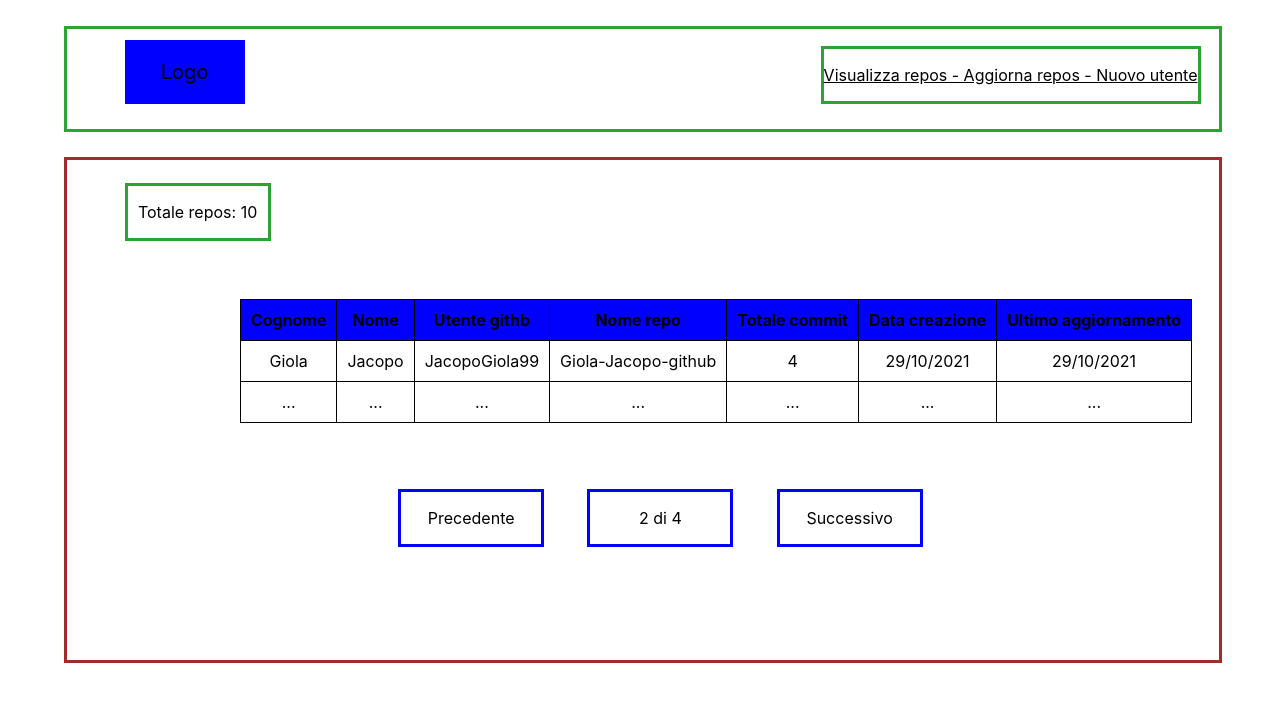
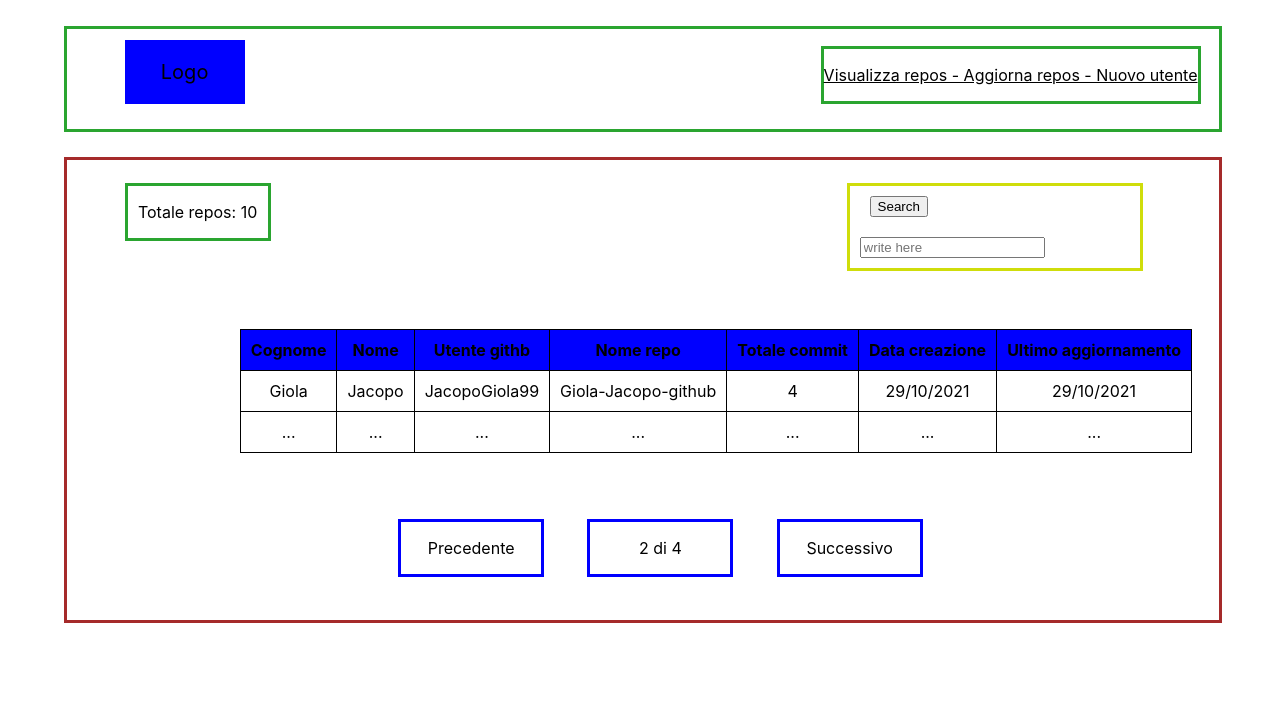
Before and after one commit to JacopoGiola99/giola-jacopo-github, a React (Create React App) app: page / in a window 1280 px wide. Shown: the top 702 px of the page. Built offline with nearby package versions, Linux system fonts and the light colour scheme.

Commit message:
Wireframe–Step 5

```diff
--- a/src/components/content/content.css
+++ b/src/components/content/content.css
@@ -3,7 +3,7 @@
     border-width: 3px;
     border-color: brown;
     width: 90%;
-    height: 500px;
+    height: fit-content;
     margin-top: 2%;
     margin-bottom: 2%;
     margin-left: 5%;
--- a/src/components/content/content.js
+++ b/src/components/content/content.js
@@ -2,11 +2,13 @@ import './content.css';
 import Totrepos from '../totrepos/totrepos';
 import Nav from '../nav/nav';
 import Table from '../table/table';
+import Search from '../search/search';
 
 const Content = () => {
     return (
         <div className='content'>
             <Totrepos />
+            <Search />
             <Table />
             <Nav />
         </div>
--- a/src/components/nav/nav.css
+++ b/src/components/nav/nav.css
@@ -4,10 +4,11 @@
     border-color:blue;
     width: 140px;
     margin-top: 1%;
-    margin-bottom: 1%;
+    margin-bottom: 5%;
     margin-left: 5%;
     float: left;
 }
 .nav {
     margin-left: 25%;
+    display: flex;
 }
--- /dev/null
+++ b/src/components/search/search.css
@@ -0,0 +1,21 @@
+.search {
+    border-style:solid;
+    border-width: 3px;
+    border-color: rgb(207, 221, 11);
+    width: 290px;
+    margin-top: 2%;
+    margin-bottom: 5%;
+    margin-left: 50%;
+    float: left;
+}
+
+button {
+    margin: 10px;
+    margin-left: 20px;
+    float: left;
+}
+
+input {
+    margin: 10px;
+    float: left;
+}
--- /dev/null
+++ b/src/components/search/search.js
@@ -0,0 +1,12 @@
+import './search.css';
+
+const Search = () => {
+    return (
+        <div className='search'>
+            <button>Search</button>
+            <input type='text' placeholder='write here'></input>
+        </div>
+    )
+}
+
+export default Search;
--- a/src/components/totrepos/totrepos.css
+++ b/src/components/totrepos/totrepos.css
@@ -6,4 +6,5 @@
     margin-top: 2%;
     margin-bottom: 5%;
     margin-left: 5%;
+    float: left;
 }
```
